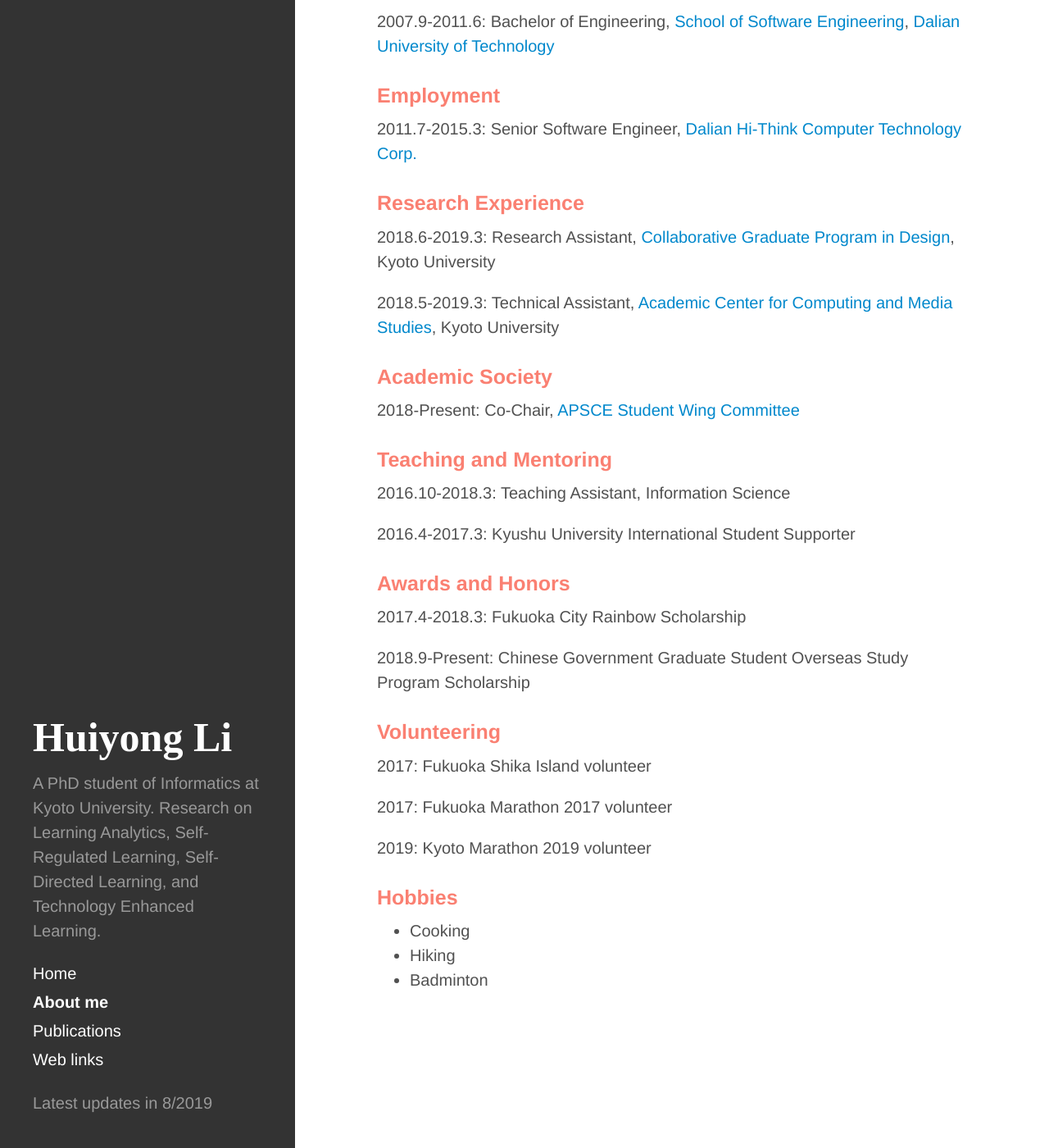
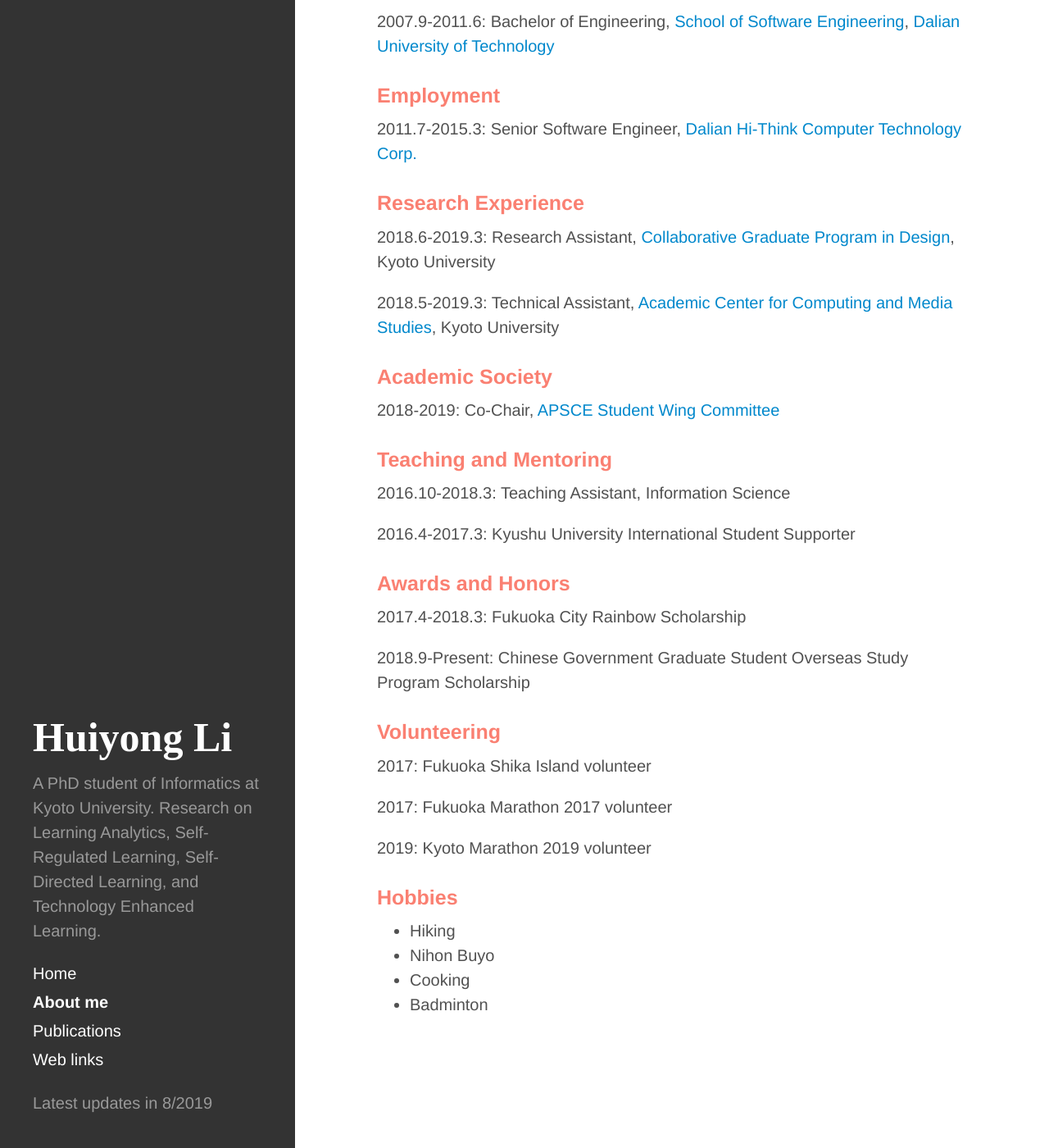
Before and after one commit to li-huiyong/li-huiyong.github.io, a Jekyll site: the page built from about-me.md, in a window 1280 px wide and 1400 px high, scrolled down 841 px. Shown: the whole window at 82% size. Built offline with Jekyll 4.4.1, drawn with Linux system fonts in a browser that asks for light colours; nearby versions of some CDN libraries; some web fonts are replaced.

Commit message:
APSCE Student Wing and Nihon Buyo

```diff
--- a/about-me.md
+++ b/about-me.md
@@ -40,7 +40,7 @@ PhD student, Social Informatics - Kyoto University
 2018.5-2019.3: Technical Assistant, [Academic Center for Computing and Media Studies](http://www.media.kyoto-u.ac.jp/accms_web/en/){:target="_blank"}, Kyoto University
 
 ### <span style="color: Salmon; ">Academic Society</span>
-2018-Present: Co-Chair, [APSCE Student Wing Committee](http://www.apsce.net/member_2.php?id=32){:target="_blank"}
+2018-2019: Co-Chair, [APSCE Student Wing Committee](http://www.apsce.net/member_2.php?id=32){:target="_blank"}
 
 ### <span style="color: Salmon; ">Teaching and Mentoring</span>
 2016.10-2018.3: Teaching Assistant, Information Science
@@ -60,6 +60,7 @@ PhD student, Social Informatics - Kyoto University
 2019: Kyoto Marathon 2019 volunteer
 
 ### <span style="color: Salmon; ">Hobbies</span>
+* Hiking
+* Nihon Buyo
 * Cooking
-* Hiking
 * Badminton
```
